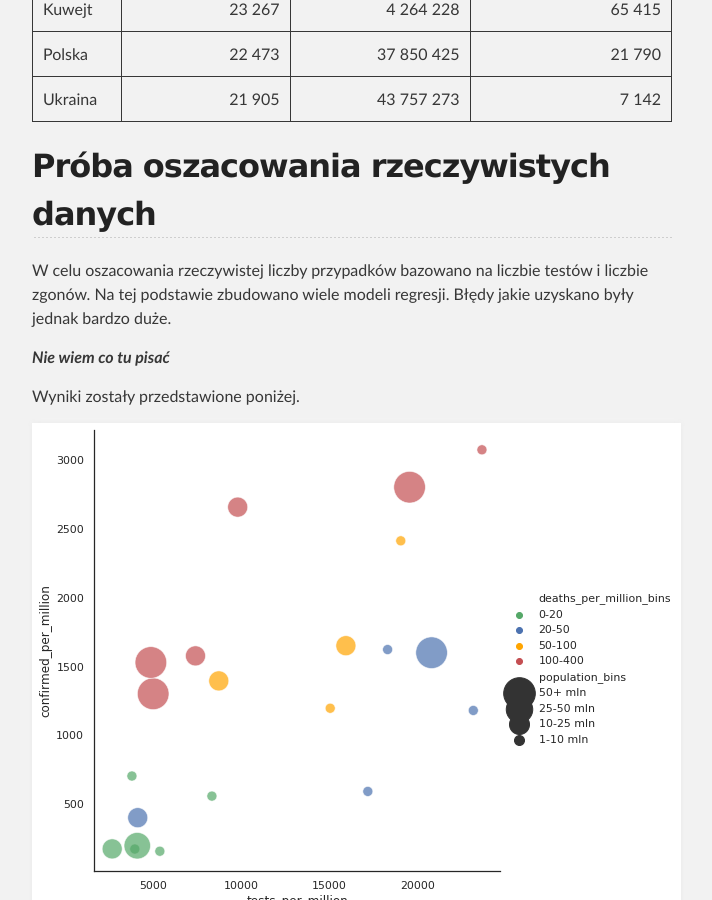
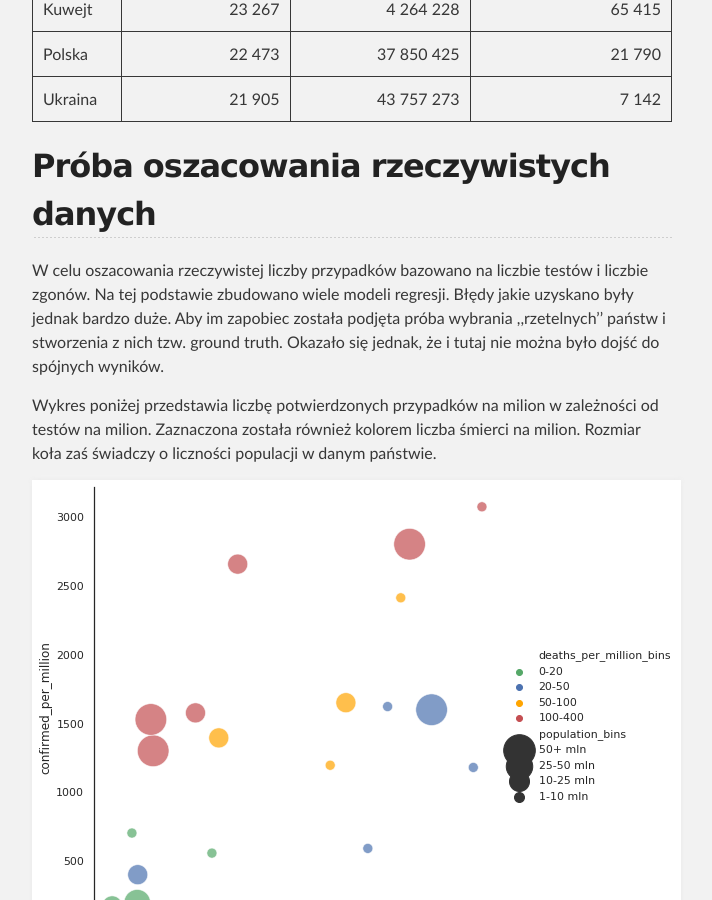
Before and after one commit to covid19ai/covid19ai.github.io, a Jekyll site: the page built from index.md, in a window 1280 px wide and 900 px high, scrolled down 8445 px. Shown: the whole window, without its empty margins (288-1000 px from the left). Built offline with Jekyll 4.4.1, drawn with Linux system fonts in a browser that asks for light colours; some of the changed text lies outside the part shown.

Commit message:
Dalsza część

```diff
--- a/index.md
+++ b/index.md
@@ -176,10 +176,12 @@ oczacować różnice między deklarowaną liczbą przypadków a rzeczywistą.
 
 W celu oszacowania rzeczywistej liczby przypadków bazowano na liczbie testów i liczbie zgonów.
 Na tej podstawie zbudowano wiele modeli regresji. Błędy jakie uzyskano były jednak bardzo duże.
+Aby im zapobiec została podjęta próba wybrania ,,rzetelnych'' państw i stworzenia z nich tzw.
+ground truth. Okazało się jednak, że i tutaj nie można było dojść do spójnych wyników.
 
-***Nie wiem co tu pisać***
-
-Wyniki zostały przedstawione poniżej.
+Wykres poniżej przedstawia liczbę potwierdzonych przypadków na milion w zależności od testów na milion.
+Zaznaczona została również kolorem liczba śmierci na milion. Rozmiar koła zaś świadczy o liczności populacji
+w danym państwie.
 
 ![Regresja](./assets/images/plots/regresja12.png)
 
@@ -222,6 +224,16 @@ oraz dzienny procentowy przyrost nowych przypadków.
 
 ![Cechy procentowe przyrost procentowy](assets/images/plots/cpprzyrostprocentowy.png)
 
+Wykresy poniżej przedstawiają procentowe przyrosty dla Dani oraz Francji. Przykład ten pokazuje, jak bardzo różnie może
+układać się przebieg epidemii w początkowej fazie. Widać, że dla Dani epidemia zaczyna się praktycznie od razu, natomiast
+dla Francji przyrost utrzymuje się na bardzo małym poziomie w zasadzie przez miesiąc, po czym dopiero następuje wybuch.
+Na wykresy naniesione zostały cechy użyte w analizie, czyli momenty w których przyrost spada do odpowiednio 50, 20 i 10
+procent.
+
+![Wyznaczanie początku Dania](assets/images/plots/wyznaczaniepoczatkudania.png)
+
+![Wyznaczanie początku Francja](assets/images/plots/wyznaczaniepoczatkufrancja.png)
+
 #### Cechy do klasteryzacji
 
 W celu klasteryzacji państw poprzednią cechę - sumaryczną liczbę wszystkich przypadków po ***N*** dniach zastąpiono
@@ -268,7 +278,13 @@ lub im mniejszy rozwój koronawirusa, tym później zamknięto szkoły.
 * Ciężko jest znaleźć ogólne grupy krajów, ponieważ każde grupowanie określa inny moment/etap epidemii.
 * Możliwe, że problem jest dużo bardziej złożony i dlatego z tak prostych grupowań niewiele mogło wynikać.
 
-***Różnice kulturowe???***
+#### Różnice kulturowe
+W trakcie badań został uwidoczniony fakt, że wiele państw różni się od siebie pod względem kulturowym. Niektóre z tych
+różnic mogą mieć znaczny wpływ na przebieg epidemii. Przykładem może być odsetek ludzi w wieku 30-49 lat mieszkających
+ze swoimi prawdopodobnie już starszymi i bardziej narażonymi rodzicami (przedstawiony na wykresie poniżej).
+Inny przykład może stanowić ,,otawrtość" narodu, czyli np. to jaką odległość utrzymuje się standardowo od ludzi obcych.
+
+![Różnice kulturowe](./assets/images/plots/kultura.png)
 
 ## Analizy zewnętrzne
 
```
Also changed, not shown: other parts of index.md (+0 -2 lines), assets/images/plots/kultura.png (added), assets/images/plots/wyznaczaniepoczatkudania.png (added), assets/images/plots/wyznaczaniepoczatkufrancja.png (added).
